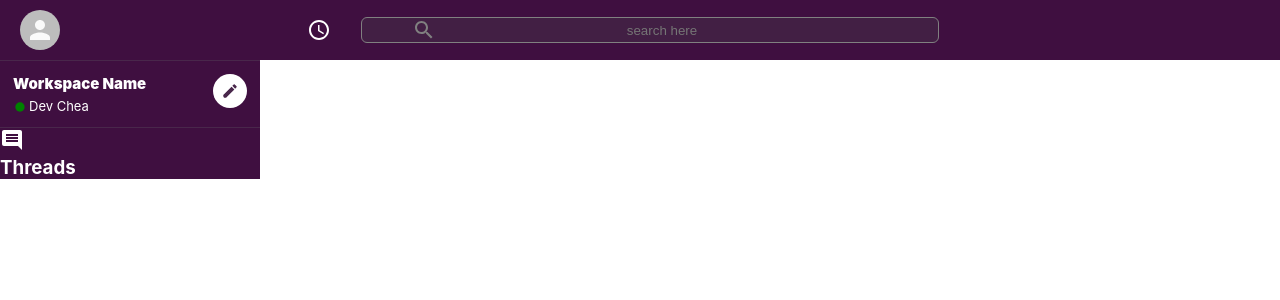
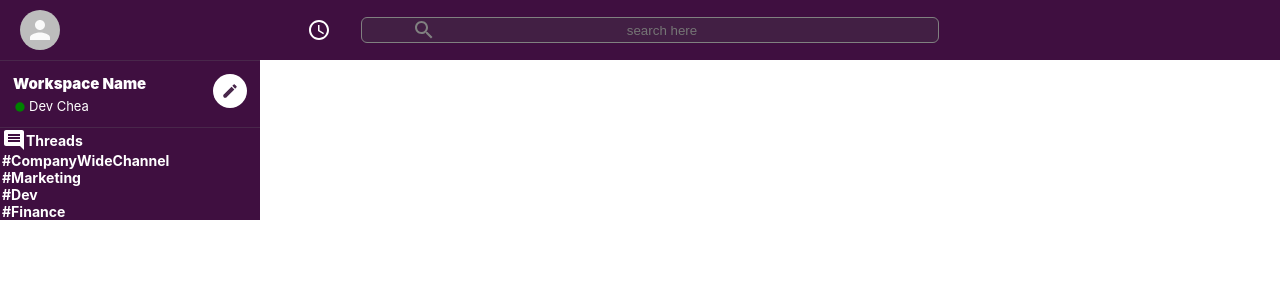
Before and after one commit to devchea/slack-chat, a React (Create React App) app in the folder slack-chat/: page / in a window 1280 px wide. Shown: the top 300 px of the page. Built offline with nearby package versions, Linux system fonts and the light colour scheme.

Commit message:
sidebarchannel css updates

```diff
--- a/slack-chat/src/Sidebar.js
+++ b/slack-chat/src/Sidebar.js
@@ -19,6 +19,10 @@ function Sidebar() {
         <CreateIcon />
       </div>
       <SidebarOption Icon={InsertCommentIcon} title="Threads" />
+      <SidebarOption title="CompanyWideChannel" />
+      <SidebarOption title="Marketing" />
+      <SidebarOption title="Dev" />
+      <SidebarOption title="Finance" />
     </div>
   );
 }
--- a/slack-chat/src/SidebarOption.css
+++ b/slack-chat/src/SidebarOption.css
@@ -0,0 +1,13 @@
+.sidebarOption {
+  display: flex;
+  align-items: center;
+  font-size: 12px;
+  padding-left: 2px;
+  cursor: pointer;
+}
+
+.sidebarOption:hover {
+  background-color: #340e36;
+  opacity: 0.9;
+
+}
--- a/slack-chat/src/SidebarOption.js
+++ b/slack-chat/src/SidebarOption.js
@@ -5,7 +5,13 @@ function SidebarOption({ Icon, title}) {
   return (
     <div className='sidebarOption'>
       {Icon && <Icon className='sidebarOption__icon'/>}
-      {Icon ? <h3>{title}</h3> : <h3>#{title}</h3>}
+      {Icon ? (
+        <h3>{title}</h3>
+      ) : (
+        <h3 className='sidebarOption__channel'>
+          <span className='sidebarOption__hash'>#</span>{title}
+        </h3>
+      )}
     </div>
   )
 }
```
